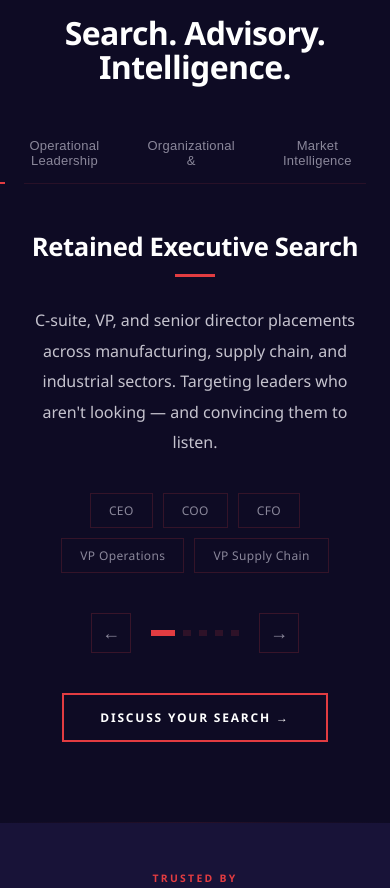
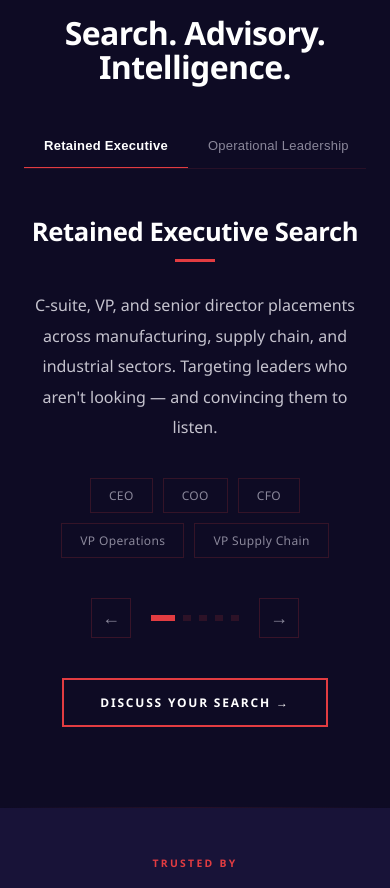
Before and after one commit to rc562/bound-search-partners, a React (Vite) app: page / in a window 390 px wide. Shown: the part 1702-2590 px from the top of the page. Built offline with nearby package versions, Linux system fonts and the light colour scheme.

Commit message:
Fix mobile services tabs: horizontally scrollable

```diff
--- a/src/App.jsx
+++ b/src/App.jsx
@@ -219,6 +219,8 @@ export default function App() {
         @keyframes logoScroll{0%{transform:translateX(0)}100%{transform:translateX(-50%)}}
         @keyframes beacon{0%,100%{opacity:.8}50%{opacity:.15}}
         .mburger{display:none;flex-direction:column;gap:5px;cursor:pointer;padding:8px}
+        .srv-tabs::-webkit-scrollbar{display:none}
+        @media(min-width:769px){.srv-tabs{justify-content:center!important}}
         #mcloud{display:none}
         #mstats-bottom{display:none}
         #mlogos{display:none}
@@ -404,10 +406,10 @@ export default function App() {
           </div>
 
           {/* Navigation pills */}
-          <div style={{display:"flex",justifyContent:"center",gap:0,marginBottom:"clamp(3rem,6vw,5rem)",borderBottom:"1px solid rgba(226,60,65,.12)"}}>
+          <div style={{display:"flex",justifyContent:"flex-start",gap:0,marginBottom:"clamp(3rem,6vw,5rem)",borderBottom:"1px solid rgba(226,60,65,.12)",overflowX:"auto",WebkitOverflowScrolling:"touch",scrollbarWidth:"none",msOverflowStyle:"none"}} className="srv-tabs">
             {srvs.map((s,i)=>(
               <button key={i} onClick={()=>setActiveSrv(i)}
-                style={{padding:"14px 24px",background:"none",border:"none",borderBottom:activeSrv===i?`2px solid ${C.r}`:"2px solid transparent",color:activeSrv===i?C.w:C.g,fontSize:13,fontWeight:activeSrv===i?700:500,letterSpacing:".02em",cursor:"pointer",transition:"all .3s",marginBottom:-1}}
+                style={{padding:"14px 20px",background:"none",border:"none",borderBottom:activeSrv===i?`2px solid ${C.r}`:"2px solid transparent",color:activeSrv===i?C.w:C.g,fontSize:13,fontWeight:activeSrv===i?700:500,letterSpacing:".02em",cursor:"pointer",transition:"all .3s",marginBottom:-1,whiteSpace:"nowrap",flexShrink:0}}
                 onMouseEnter={e=>{if(activeSrv!==i)e.currentTarget.style.color=C.gl}}
                 onMouseLeave={e=>{if(activeSrv!==i)e.currentTarget.style.color=C.g}}
               >{s.t.split(" ").length>2?s.t.split(" ").slice(0,2).join(" "):s.t}</button>
```
